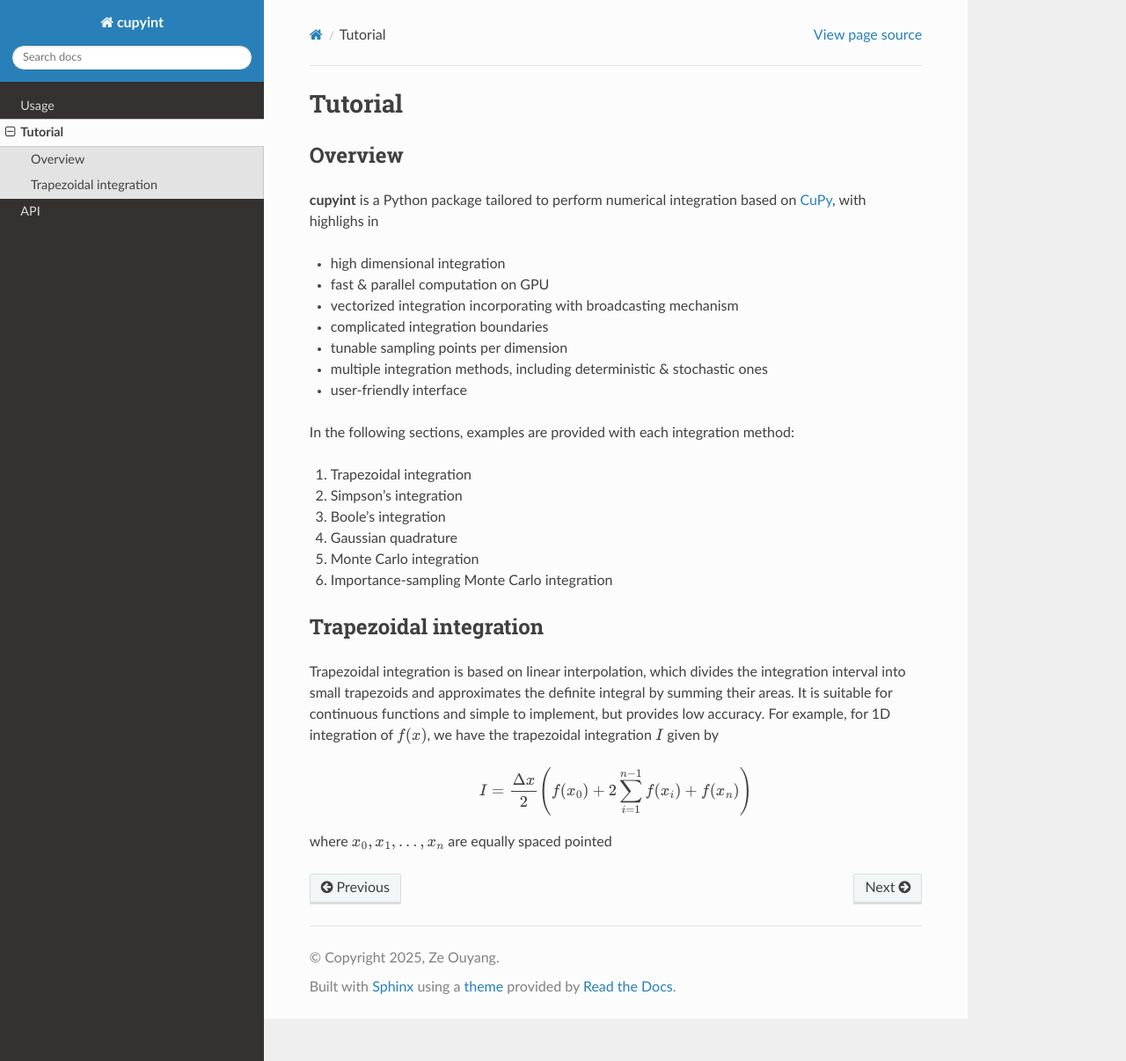
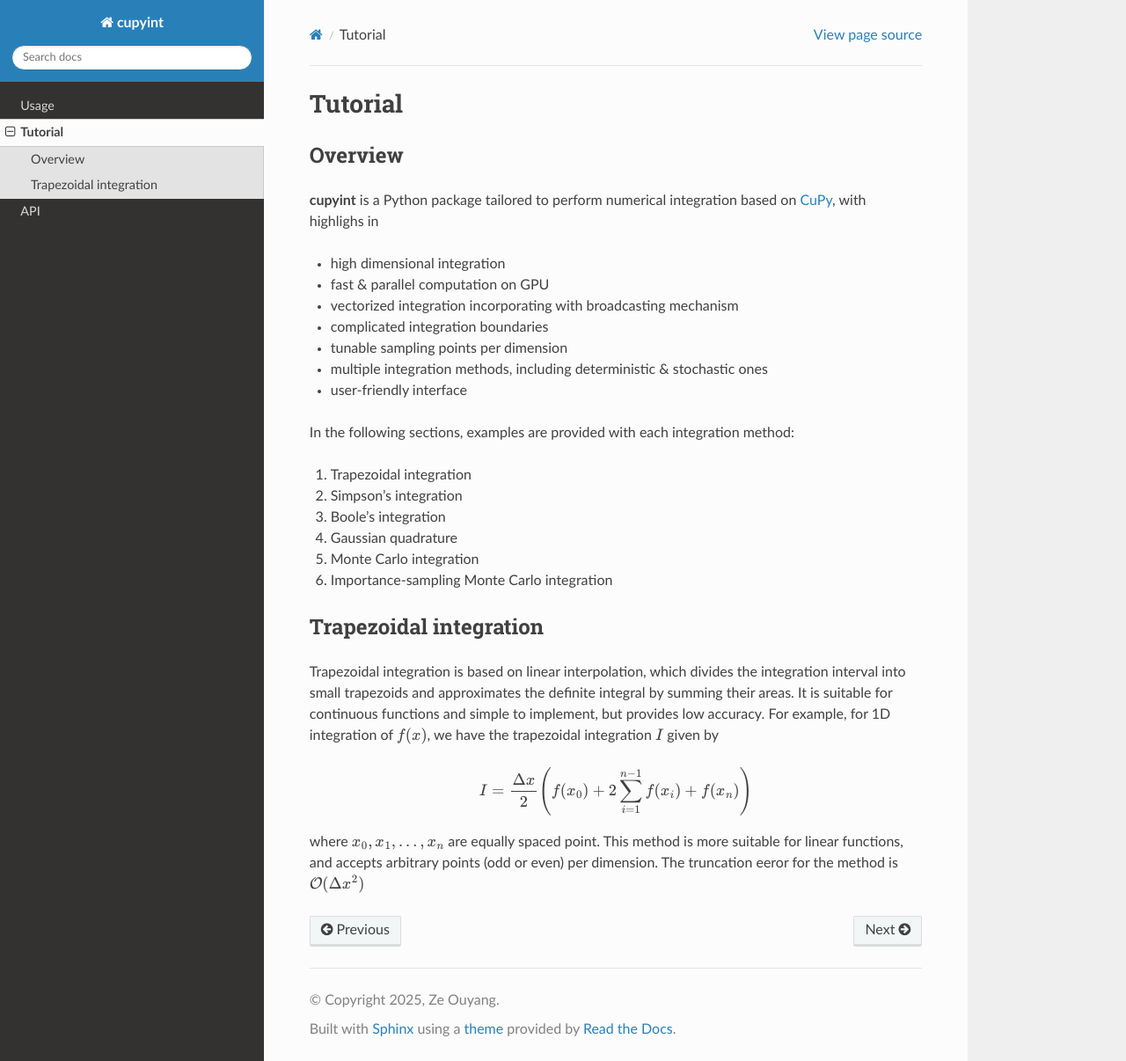
Before and after one commit to ze-ouyang/cupyint_doc, a Sphinx documentation site: the page built from docs/source/tutorial.rst, in a window 1280 px wide and 1206 px high. Shown: the whole window at 88% size. Built offline with Sphinx 7.4.7 and the Read the Docs theme 3.1.0, drawn with Linux system fonts in a browser that asks for light colours.

Commit message:
Update tutorial.rst

```diff
--- a/docs/source/tutorial.rst
+++ b/docs/source/tutorial.rst
@@ -31,4 +31,4 @@ Trapezoidal integration is based on linear interpolation, which divides the inte
 
    I = \frac{\Delta x}{2} \left( f(x_0) + 2\sum_{i=1}^{n-1} f(x_i) + f(x_n) \right)
 
-where :math:`x_0, x_1,...,x_n` are equally spaced pointed
+where :math:`x_0, x_1,...,x_n` are equally spaced point. This method is more suitable for linear functions, and accepts arbitrary points (odd or even) per dimension. The truncation eeror for the method is :math:`\mathcal{O}(\Delta x^2)`
```
